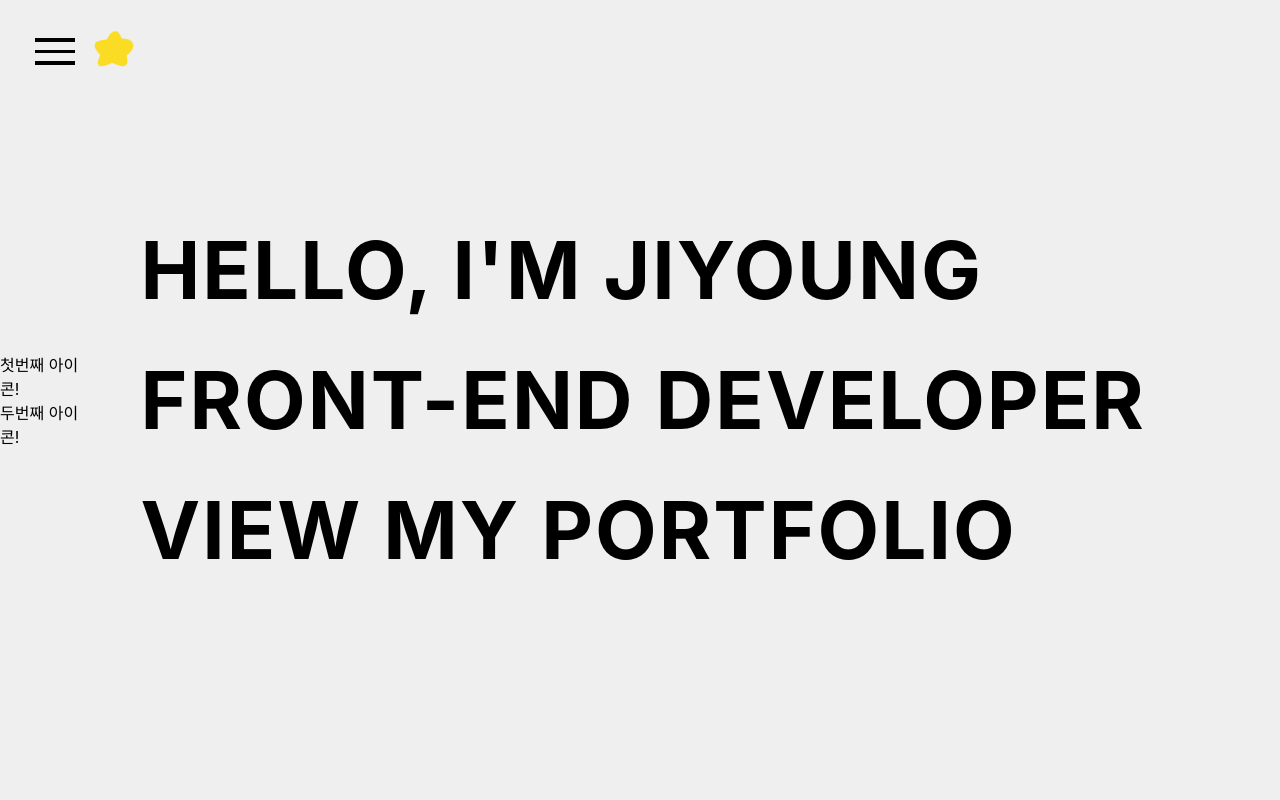
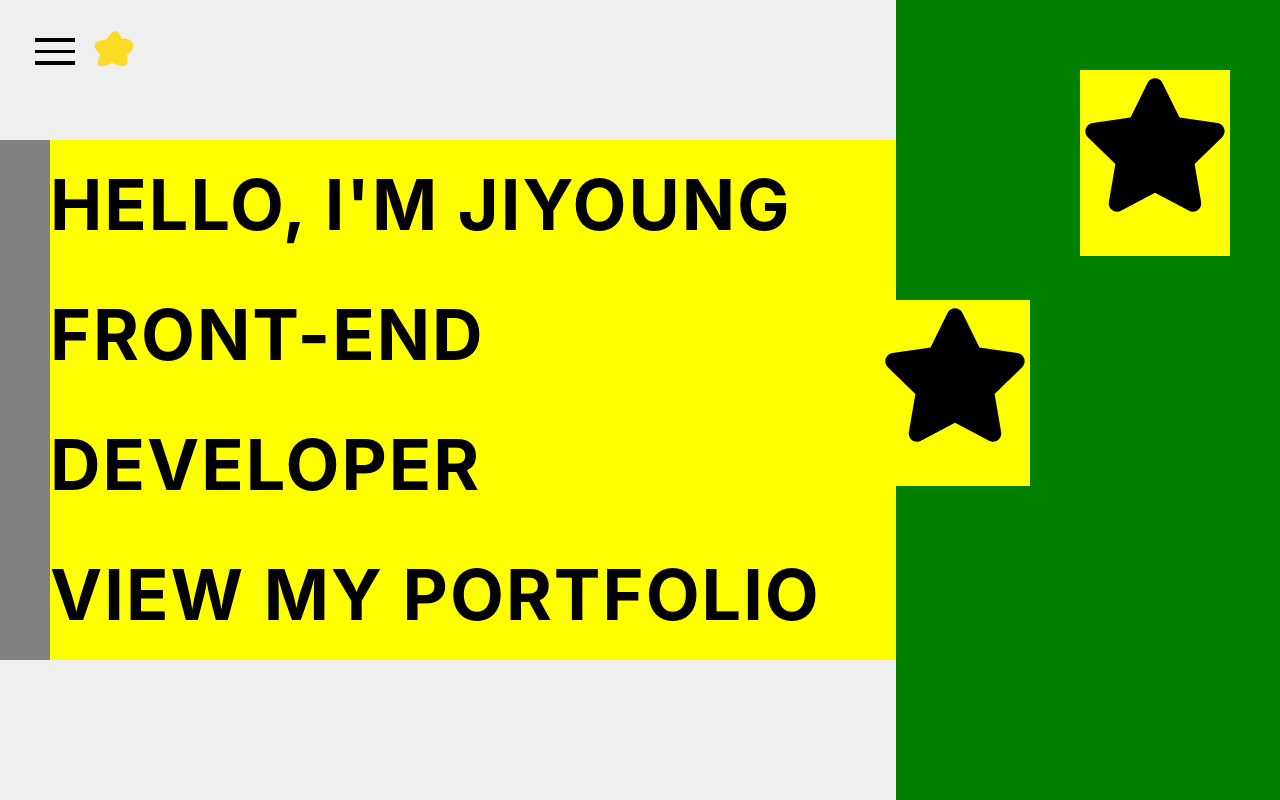
Before and after one commit to jizero1/react-portfolio3, a React (Create React App) app: page / in a window 1280 px wide. Both pictures are taken after a click on the element 114 px from the left and 51 px from the top of the page. Built offline with nearby package versions, Linux system fonts and the light colour scheme.

Commit message:
home텍스트 위치수정, Icon위치 지정

```diff
--- a/src/pages/Home/Home.css
+++ b/src/pages/Home/Home.css
@@ -3,6 +3,42 @@
     position: fixed;
     opacity: 0;
     transition: all 1s;
+}
+.common-textIcon {
+    position: absolute;
+    font-size: 150px;
+    background-color: yellow;
+}
+.textIcon-container{
+    width: 30%;
+    height: 100%;
+    background-color: green;
+    position: relative;
+    /* width: 30%;
+    height: 100%;
+    background-color: green; */
+    /* width: 200px;
+    height: 300px;
+    background-color: green; */
+    /* position: fixed; */
+    /* right: 0; */
+
+}
+.icon1 {
+    /* position: absolute; */
+    /* top: 0; */
+    top: 70px;
+    right: 50px;
+    /* right: 0; */
+}
+.icon2 {
+    top: 300px;
+    right: 250px;
+    /* bottom: 0; */
+}
+.icon3 {
+    top: 550px;
+    right: 100px;
 }
 .home-container{
     width: 100vw;
@@ -12,18 +48,19 @@
 .home-text-container {
     flex-direction: column;
     background-color: grey;
-    width: 100%;
+    width:70%;
     position: relative;
 
 }
 .home-text{
-    /* background-color: yellow; */
-    font-size: 80px;
+    background-color: yellow;
+    font-size: 70px;
     font-weight: 700;
     letter-spacing: 2px;
     line-height: 130px;
-    position: absolute;
-    left: 50px;
+    margin-left: 50px;
+    /* position: absolute; */
+    /* left: 50px; */
 }
 .home-scrollIcon {
     font-size: 50px;
--- a/src/pages/Home/Home.js
+++ b/src/pages/Home/Home.js
@@ -8,15 +8,15 @@ import { FaAngleDown, FaStar } from "react-icons/fa";
 
 const TextIcon = ({firstIcon, secondIcon, thirdIcon}) => {
     return (
-        <div>
+        <div className="textIcon-container">
             {firstIcon && (
-                <p>첫번째 아이콘!</p>
+                <p className="common-textIcon icon1"><FaStar/></p>
             )}
             {secondIcon && (
-                <p>두번째 아이콘!</p>
+                <p className="common-textIcon icon2"><FaStar/></p>
             )}
             {thirdIcon && (
-                <p>세번째 아이콘@</p>
+                <p className="common-textIcon icon3"><FaStar/></p>
             )}
         </div>
     )
@@ -86,8 +86,8 @@ const Home = () => {
     }
     return (
         <div className="home-container common-flex">
+            <HomeText handleFirstText={handleFirstText} handleSecondText={handleSecondText} handleThridText={handleThridText}/>
             <TextIcon firstIcon={firstIcon} secondIcon={secondIcon} thirdIcon={thirdIcon}/>
-            <HomeText handleFirstText={handleFirstText} handleSecondText={handleSecondText} handleThridText={handleThridText}/>
         </div>
     )
 }
```
